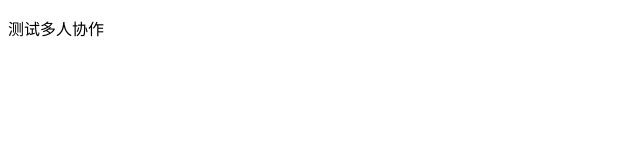
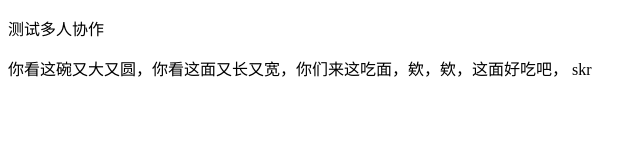
Before and after one commit to mark8008820/gitdemo, a plain HTML site: page index.html in a window 1280 px wide. Shown: the whole page, without its empty margins (0-643 px from the left). Drawn offline with Linux system fonts and the light colour scheme.

Commit message:
程序员a的第二次提交

```diff
--- a/index.html
+++ b/index.html
@@ -10,6 +10,7 @@
 
 <body>
     <p>测试多人协作</p>
+    <p>你看这碗又大又圆，你看这面又长又宽，你们来这吃面，欸，欸，这面好吃吧， skr</p>
 </body>
 
 </html>
```
